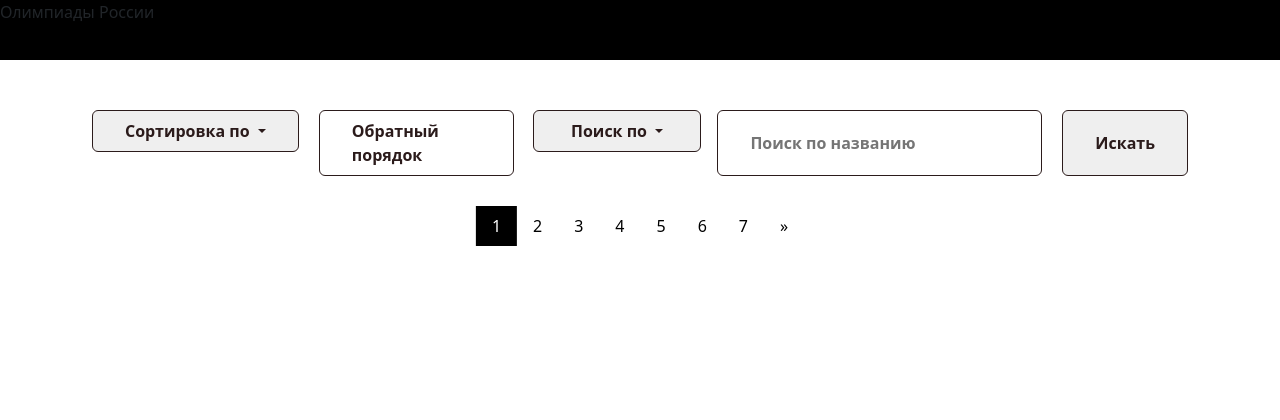
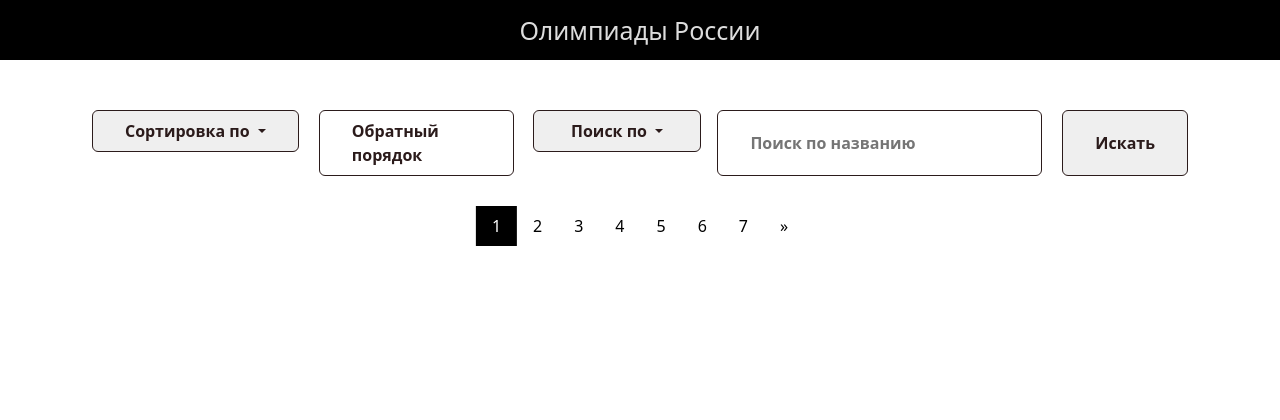
Before and after one commit to some0person/ITEvents, a Flask app: page / in a window 1280 px wide. Shown: the top 420 px of the page. Run offline with Flask 2, Linux system fonts and the light colour scheme; data that the repository does not hold is empty; some libraries are stand-ins or nearby versions.

Commit message:
Fix title class

```diff
--- a/Flask/templates/base.html
+++ b/Flask/templates/base.html
@@ -12,7 +12,7 @@
     <script defer src="./static/js/script.js"></script>
   </head>
   <header style = "background-color: black; height: 60px;">
-    <div clas="header-text">Олимпиады России</div>
+    <div class="header-text">Олимпиады России</div>
   </header>
   <body>
     <div class = "buttonsWrap container">
```
